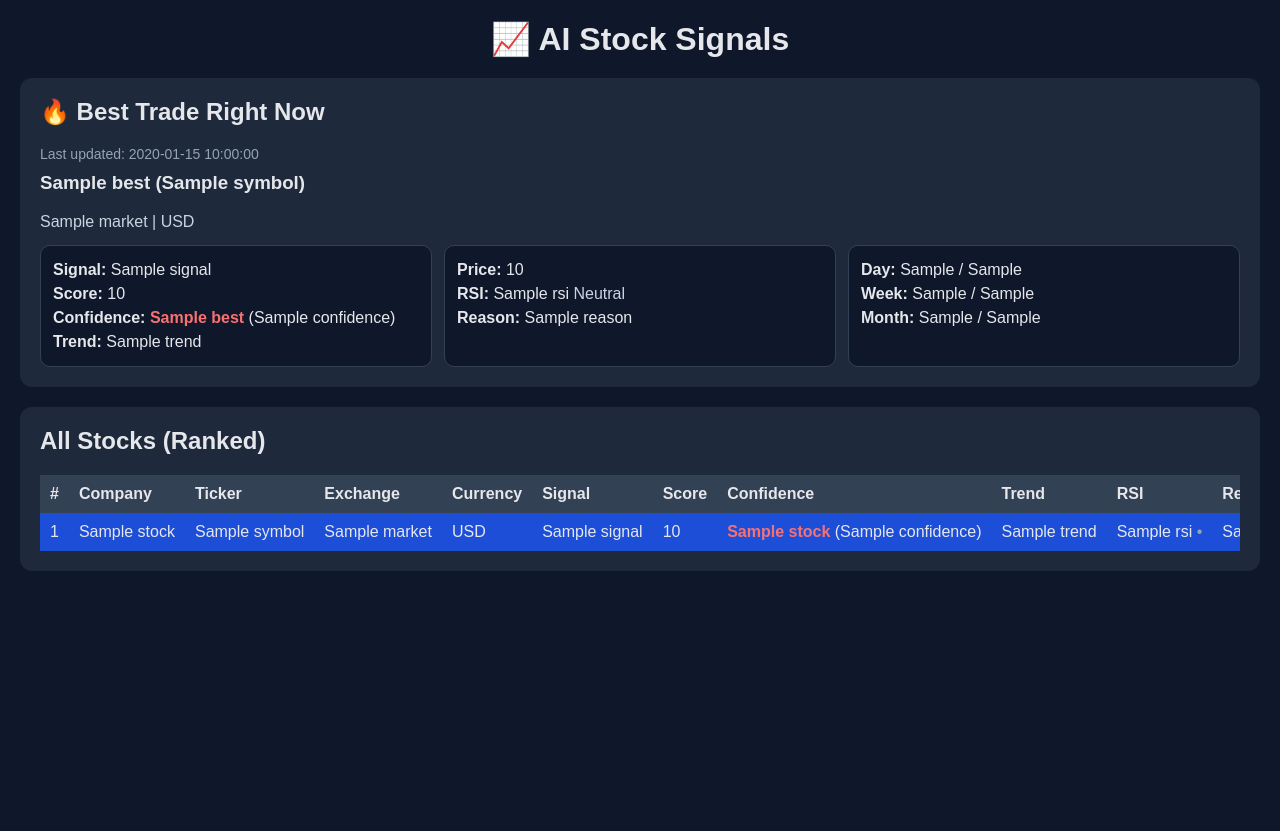
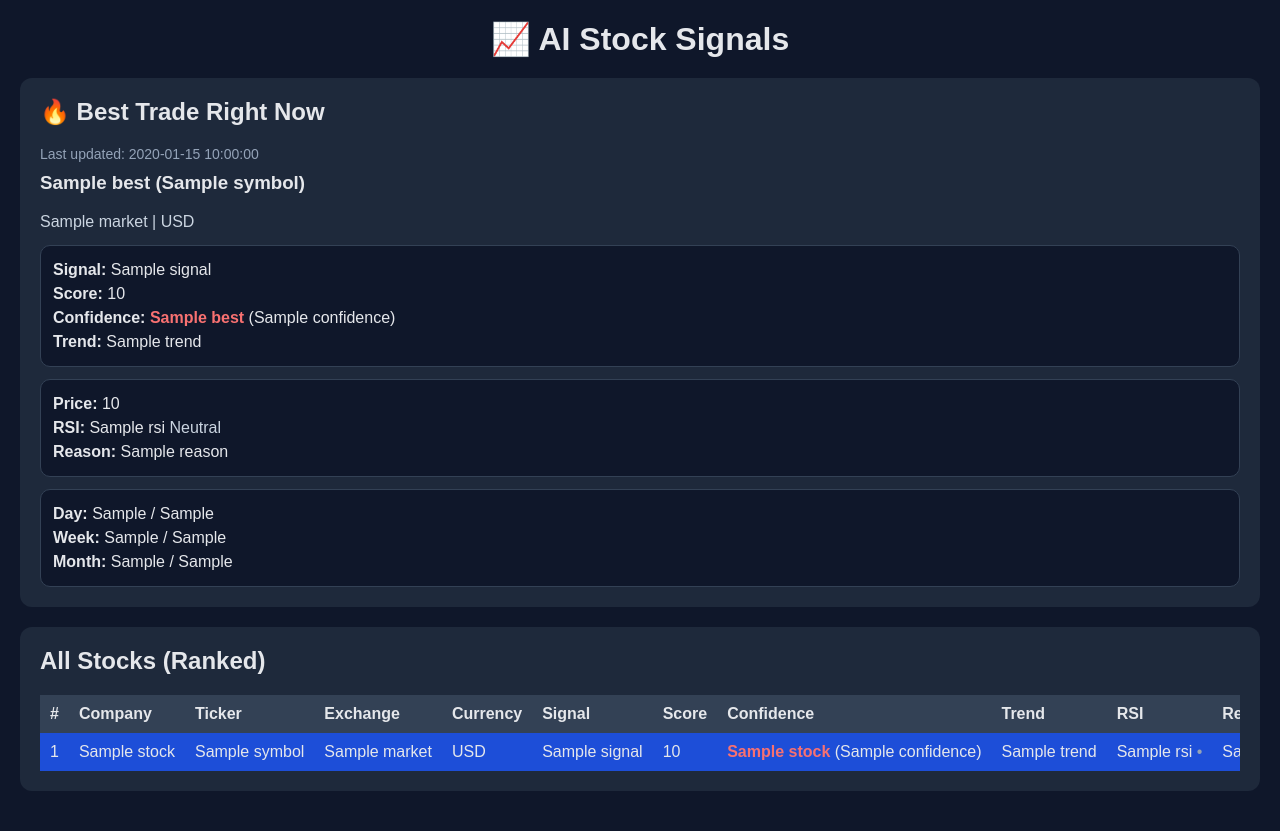
Before and after one commit to CycleX66/ai-stock-app, a Flask app: template templates/index.html in a window 1280 px wide. Before the commit the page ends 571 px from the top, so only its background shows below. Run offline with Flask 3, Linux system fonts and the light colour scheme; the template is opened without the code that fills it: most values are stand-ins (such as "Sample title", 1, 10 or a date in 2020).

Commit message:
Update index.html

```diff
--- a/templates/index.html
+++ b/templates/index.html
@@ -21,7 +21,6 @@
         }
 
         body {
-            display: block;
             padding: 20px;
         }
 
@@ -34,18 +33,12 @@
             margin-top: 0;
         }
 
-        .stack {
-            display: block;
-            width: 100%;
-        }
-
         .card {
-            display: block;
             width: 100%;
             background: #1e293b;
             border-radius: 12px;
             padding: 20px;
-            margin: 0 0 20px 0;
+            margin-bottom: 20px;
         }
 
         .time {
@@ -59,26 +52,16 @@
             margin-bottom: 14px;
         }
 
+        /* Best Trade: always stacked cards */
         .best-grid {
-            display: grid;
-            grid-template-columns: 1fr;
+            display: flex;
+            flex-direction: column;
             gap: 12px;
             margin-top: 12px;
         }
 
-        @media (min-width: 700px) {
-            .best-grid {
-                grid-template-columns: 1fr 1fr;
-            }
-        }
-
-        @media (min-width: 1100px) {
-            .best-grid {
-                grid-template-columns: 1fr 1fr 1fr;
-            }
-        }
-
         .box {
+            width: 100%;
             background: #0f172a;
             border: 1px solid #334155;
             border-radius: 10px;
@@ -87,7 +70,6 @@
         }
 
         .table-wrapper {
-            display: block;
             width: 100%;
             overflow-x: auto;
             margin-top: 10px;
@@ -134,11 +116,9 @@
 </head>
 <body>
 
-    <div class="stack">
-
     <h1>📈 AI Stock Signals</h1>
 
-        <section class="card">
+    <div class="card">
         <h2>🔥 Best Trade Right Now</h2>
         <div class="time">Last updated: {{ now }}</div>
 
@@ -180,9 +160,9 @@
                 <div><strong>Month:</strong> {{ best.m_high_display }} / {{ best.m_low_display }}</div>
             </div>
         </div>
-        </section>
+    </div>
 
-        <section class="card">
+    <div class="card">
         <h2>All Stocks (Ranked)</h2>
 
         <div class="table-wrapper">
@@ -240,8 +220,6 @@
                 {% endfor %}
             </table>
         </div>
-        </section>
-
     </div>
 
 </body>
```
Lines whose indentation alone changed are shown as unchanged.
